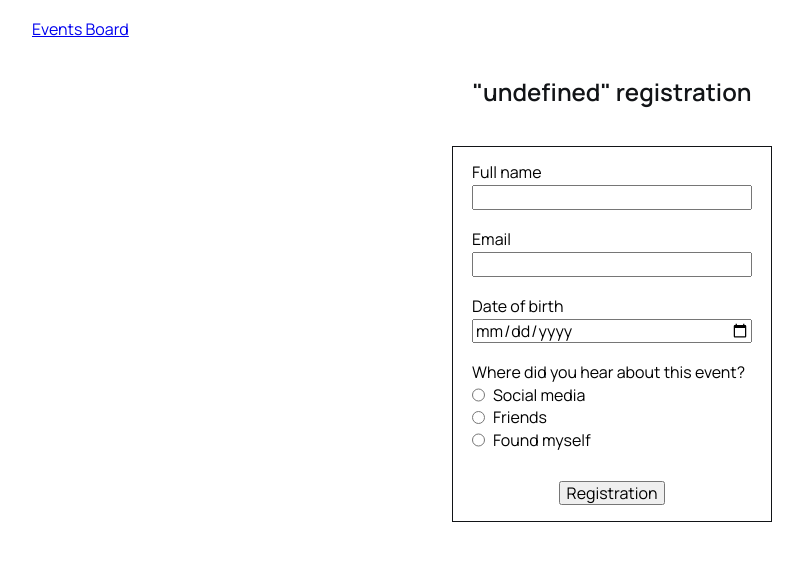
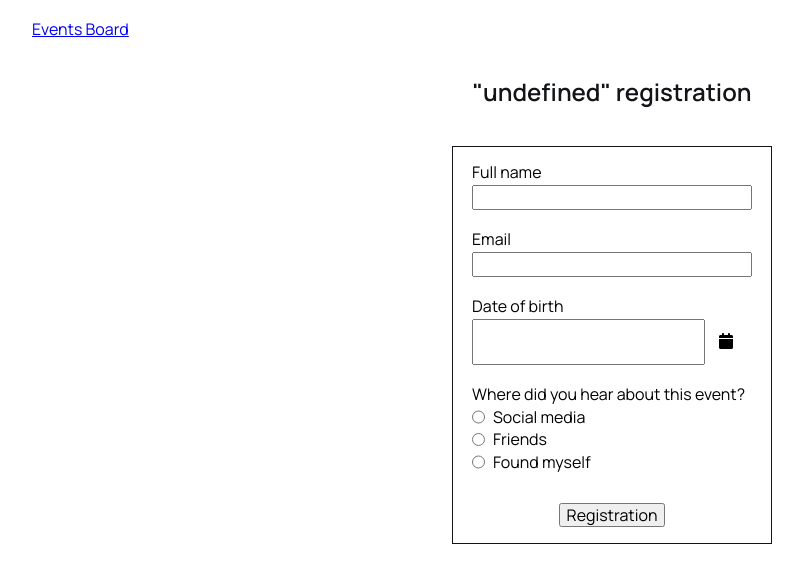
Before and after one commit to y-hrubskyi/events-registration, a React (Vite) app in the folder frontend/: page /events-registration/events/1/registration in a window 1280 px wide. Shown: the top 582 px of the page, without its empty margins (28-831 px from the left). Built offline with nearby package versions, Linux system fonts and the light colour scheme.

Commit message:
feat: replace simple input type=date to datepicker

```diff
--- a/frontend/src/components/AddParticipantForm/AddParticipantForm.jsx
+++ b/frontend/src/components/AddParticipantForm/AddParticipantForm.jsx
@@ -1,9 +1,11 @@
-import { useForm } from 'react-hook-form';
+import { Controller, useForm } from 'react-hook-form';
+
+import { DatePicker } from '~/components/common/DatePicker/DatePicker';
 
 import * as SC from './AddParticipantForm.styled';
 
 export const AddParticipantForm = ({ registerParticipant }) => {
-  const { register, handleSubmit } = useForm();
+  const { register, handleSubmit, control } = useForm();
 
   return (
     <SC.Form onSubmit={handleSubmit(registerParticipant)}>
@@ -26,10 +28,16 @@ export const AddParticipantForm = ({ registerParticipant }) => {
         </SC.FormFieldWrapper>
         <SC.FormFieldWrapper>
           <label htmlFor="dateOfBirth">Date of birth</label>
-          <input
-            id="dateOfBirth"
-            type="date"
-            {...register('dateOfBirth', { required: true })}
+          <Controller
+            name="dateOfBirth"
+            control={control}
+            render={({ field }) => (
+              <DatePicker
+                onChange={field.onChange}
+                selected={field.value}
+                id="dateOfBirth"
+              />
+            )}
           />
         </SC.FormFieldWrapper>
         <SC.FormRadioWrapper>
```
